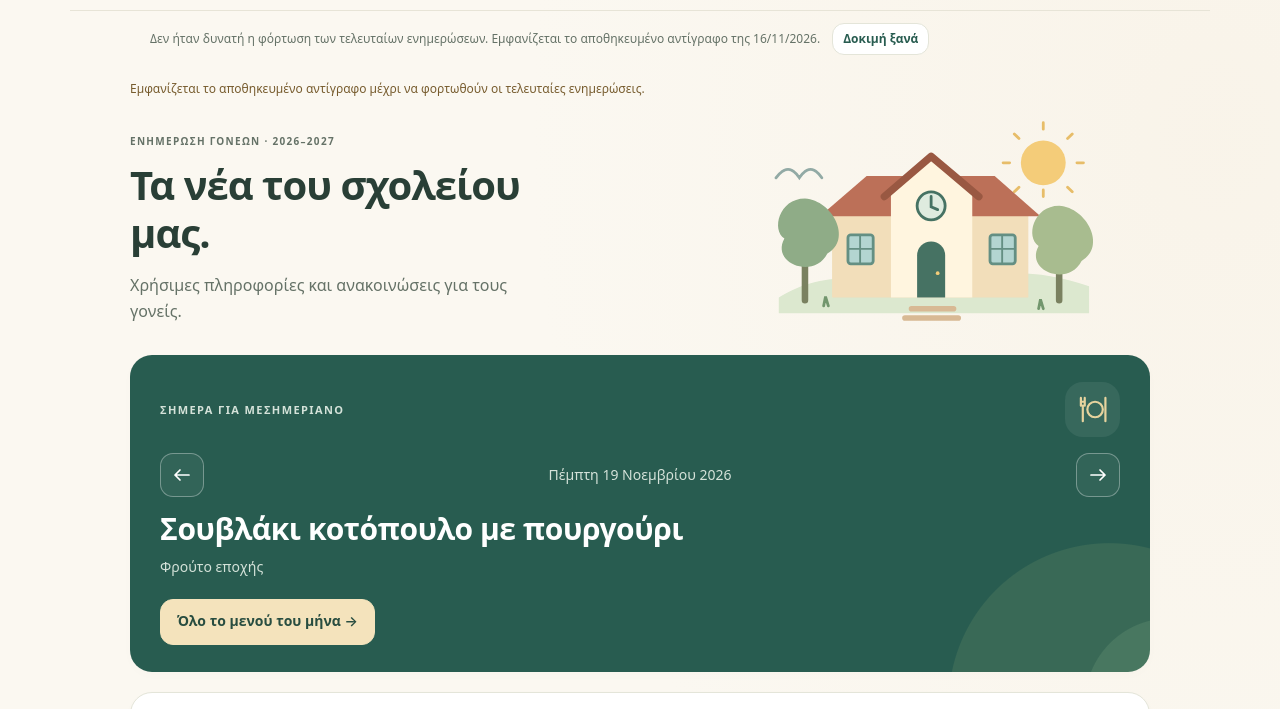
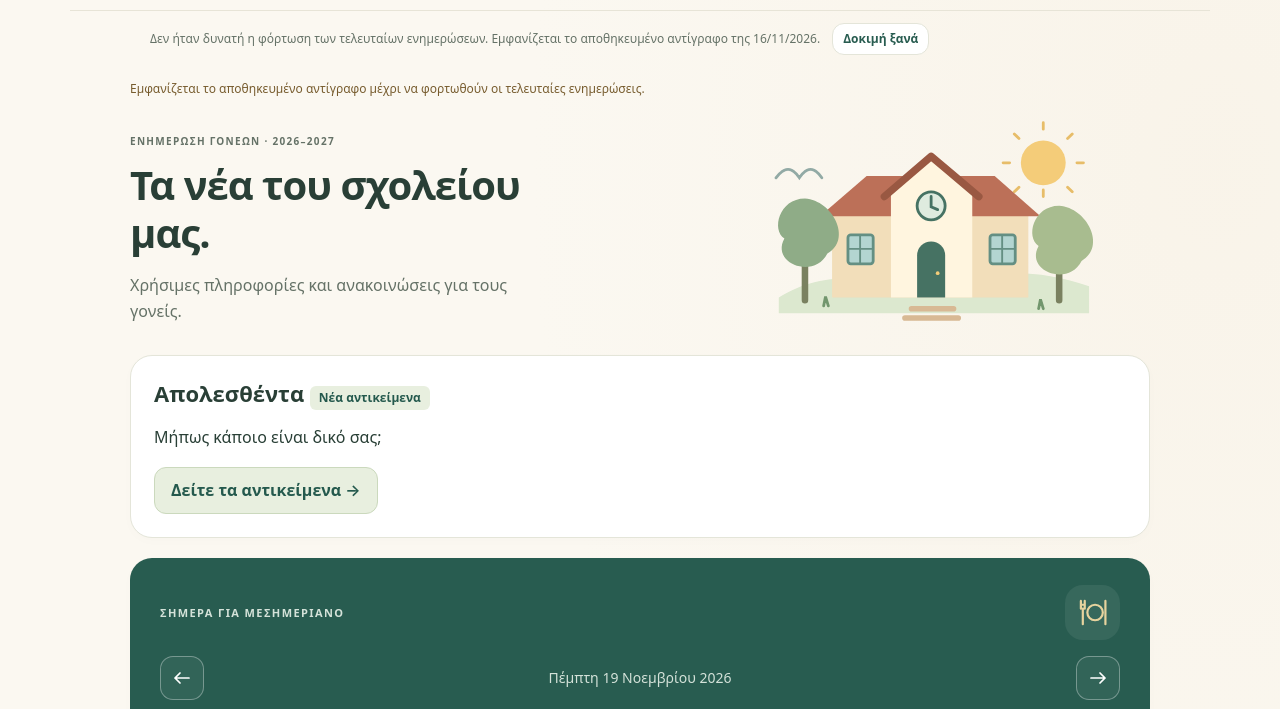
Before and after one commit to goneisknipiagogio-beep/school-hub, a plain HTML site: page index.html in a window 1280 px wide. Shown: the part 84-793 px from the top of the page. Drawn offline with Linux system fonts and the light colour scheme.

Commit message:
Refresh lost items and show new arrivals on home

```diff
--- a/app.js
+++ b/app.js
@@ -33,7 +33,7 @@ function weeklySummary(){
  const next=[...D.events].filter(e=>e[0]>sunday).sort((a,b)=>a[0].localeCompare(b[0]))[0];
  return '<section class="card info-section weekly-summary" aria-labelledby="weekly-summary-heading"><h2 id="weekly-summary-heading">Αυτή την εβδομάδα</h2><p class="muted">'+(monday.slice(0,7)===sunday.slice(0,7)?date(monday,{day:'numeric'}):date(monday))+' – '+date(sunday)+'</p>'+(entries.length?entries.map(eventCard).join(''):'<p>Δεν υπάρχουν προγραμματισμένες δραστηριότητες ή σημαντικές ημερομηνίες αυτή την εβδομάδα.</p>'+(next?'<h3>Προσεχώς</h3>'+eventCard(next):''))+'<a href="#calendar">Όλο το ημερολόγιο →</a></section>';
 }
-function home(){return `<div class="hero"><div><span class="eyebrow">Ενημέρωση γονέων · 2026–2027</span><h1>Τα νέα του σχολείου μας.</h1><p class="intro">Χρήσιμες πληροφορίες και ανακοινώσεις για τους γονείς.</p></div><div class="hero-art" aria-hidden="true"><img src="school.svg" alt="" width="400" height="230"></div></div>${registrationReminder()}<div class="home-daily-grid">${lunchCard()}${weeklySummary()}</div><div class="section-head"><h2>Τι θέλετε να δείτε;</h2></div><div class="grid two"><a class="card feature" href="#afterschool"><span class="icon">${icon('clock')}</span><span class="arrow">${icon('arrow')}</span><h2>Ολοήμερο</h2><p>Ώρες αποχώρησης και κόστος σίτισης.</p></a><a class="card feature" href="#teachers"><span class="icon">${icon('teacher')}</span><span class="arrow">${icon('arrow')}</span><h2>Οι δασκάλες μας</h2><p>Ημέρες και ώρες επικοινωνίας ανά τμήμα.</p></a></div><div class="section-head"><h2>Χρήσιμες πληροφορίες</h2></div><div class="grid two"><a class="card feature" href="#info"><h3>Απουσιάζει το παιδί;</h3><p>Πώς να ενημερώσετε το σχολείο έως τις 08:00. →</p></a><a class="card feature" href="#news"><h3>Ανακοινώσεις σχολείου</h3><p>Όλες οι ενημερώσεις του σχολείου σε ένα σημείο. →</p></a><a class="card feature" href="#lost-property"><h3>Απολεσθέντα</h3>${lostPropertyNewLabel()}<p>Μήπως είναι δικό σας; →</p></a><a class="card feature" href="#contact"><h3>Επικοινωνία</h3><p>Σχολείο και Σύνδεσμος Γονέων. →</p></a></div>`}
+function home(){return `<div class="hero"><div><span class="eyebrow">Ενημέρωση γονέων · 2026–2027</span><h1>Τα νέα του σχολείου μας.</h1><p class="intro">Χρήσιμες πληροφορίες και ανακοινώσεις για τους γονείς.</p></div><div class="hero-art" aria-hidden="true"><img src="school.svg" alt="" width="400" height="230"></div></div>${registrationReminder()}${lostPropertyHomeCard()}<div class="home-daily-grid">${lunchCard()}${weeklySummary()}</div><div class="section-head"><h2>Τι θέλετε να δείτε;</h2></div><div class="grid two"><a class="card feature" href="#afterschool"><span class="icon">${icon('clock')}</span><span class="arrow">${icon('arrow')}</span><h2>Ολοήμερο</h2><p>Ώρες αποχώρησης και κόστος σίτισης.</p></a><a class="card feature" href="#teachers"><span class="icon">${icon('teacher')}</span><span class="arrow">${icon('arrow')}</span><h2>Οι δασκάλες μας</h2><p>Ημέρες και ώρες επικοινωνίας ανά τμήμα.</p></a></div><div class="section-head"><h2>Χρήσιμες πληροφορίες</h2></div><div class="grid two"><a class="card feature" href="#info"><h3>Απουσιάζει το παιδί;</h3><p>Πώς να ενημερώσετε το σχολείο έως τις 08:00. →</p></a><a class="card feature" href="#news"><h3>Ανακοινώσεις σχολείου</h3><p>Όλες οι ενημερώσεις του σχολείου σε ένα σημείο. →</p></a><a class="card feature" href="#lost-property"><h3>Απολεσθέντα</h3>${lostPropertyNewLabel()}<p>Μήπως είναι δικό σας; →</p></a><a class="card feature" href="#contact"><h3>Επικοινωνία</h3><p>Σχολείο και Σύνδεσμος Γονέων. →</p></a></div>`}
 function teachers(){return D.teachers.map(t=>`<article class="card teacher"><span class="avatar">${esc(t.class)}</span><div><span class="muted">Τμήμα ${esc(t.class)}</span><h2>${esc(t.name)}</h2><span class="pill">${esc(t.day)}</span><div class="hours">${esc(t.time)}</div></div></article>`).join('')}
 function teacherPage(){return head('Οι δασκάλες μας','Βρείτε την ημέρα και την ώρα επίσκεψης για το τμήμα σας.')+`<div class="notice">Ενημερώστε εκ των προτέρων τη δασκάλα για την ημερομηνία που σας εξυπηρετεί.</div><div class="grid two">${teachers()}</div>${source('notice')}`}
 function afterschool(){return head('Το ολοήμερο','Ωράριο και σίτιση · Σχολική χρονιά 2026–2027')+`<div class="grid two"><section class="card today"><h2>Ώρες αποχώρησης</h2><h1>15:05 / 16:00</h1><p>Σύμφωνα με την ώρα που δηλώσατε στην εγγραφή. Το ολοήμερο ξεκινά μετά το πρωινό πρόγραμμα, στις 13:05.</p><p class="muted">Παρακαλείστε να τηρείτε την ώρα παραλαβής.</p></section><section class="card"><h2>Πληρωμή σίτισης</h2><p>Την <strong>πρώτη εβδομάδα κάθε μήνα</strong>, στη Διεύθυνση του σχολείου, το πρωί κατά την προσέλευση.</p><p class="muted">Η φοίτηση στο ολοήμερο είναι δωρεάν. Τα ποσά αφορούν τη σίτιση.</p></section></div><div class="section-head"><h2>Κόστος ανά μήνα</h2></div><section class="card">${D.fees.map(f=>`<div class="fee"><span>${esc(f[0])}</span><strong>€${f[1]}</strong></div>`).join('')}</section><div class="notice">Για τροφικές αλλεργίες ενημερώστε απευθείας το σχολείο και παραδώστε το σχετικό έντυπο.</div>${source('fees')}`}
--- a/index.html
+++ b/index.html
@@ -24,7 +24,7 @@
 <link rel="icon" href="/favicon.svg" type="image/svg+xml">
 <link rel="icon" href="/favicon.png" type="image/png" sizes="32x32">
 <link rel="apple-touch-icon" href="/apple-touch-icon.png" sizes="180x180">
-<meta name="theme-color" content="#24594d"><title>Ενημέρωση Γονέων · Κ' Νηπιαγωγείο Λεμεσού</title><link rel="stylesheet" href="style.css?v=20261112-desktop-layout"><script src="data.js?v=20261116-snapshot" defer></script><script src="calendar.js?v=20261112-completed-photo" defer></script><script src="connection.js?v=20261115-news-loading" defer></script><script src="menu.js?v=20261101-notice" defer></script><script src="icons.js" defer></script><script src="lunch.js?v=20261101-schooldays" defer></script><script src="school-info.js?v=20261028-info" defer></script><script src="calendar-export.js?v=20261029-google-only" defer></script><script src="invitation-share.js?v=20261030-calendar" defer></script><script src="home-shortcut.js?v=20261110-bold-notifications" defer></script><script src="photography.js?v=20261111-reminder" defer></script><script src="lost-property.js?v=20261112-home" defer></script><script src="search.js?v=20261112-edea-help" defer></script><script src="notifications-config.js?v=20261109" defer></script><script src="notifications.js?v=20261111-registration-fix" defer></script><script src="app.js?v=20261117-home" defer></script></head>
+<meta name="theme-color" content="#24594d"><title>Ενημέρωση Γονέων · Κ' Νηπιαγωγείο Λεμεσού</title><link rel="stylesheet" href="style.css?v=20261112-desktop-layout"><script src="data.js?v=20261116-snapshot" defer></script><script src="calendar.js?v=20261112-completed-photo" defer></script><script src="connection.js?v=20261115-news-loading" defer></script><script src="menu.js?v=20261101-notice" defer></script><script src="icons.js" defer></script><script src="lunch.js?v=20261101-schooldays" defer></script><script src="school-info.js?v=20261028-info" defer></script><script src="calendar-export.js?v=20261029-google-only" defer></script><script src="invitation-share.js?v=20261030-calendar" defer></script><script src="home-shortcut.js?v=20261110-bold-notifications" defer></script><script src="photography.js?v=20261111-reminder" defer></script><script src="lost-property.js?v=20261119-items" defer></script><script src="search.js?v=20261112-edea-help" defer></script><script src="notifications-config.js?v=20261109" defer></script><script src="notifications.js?v=20261111-registration-fix" defer></script><script src="app.js?v=20261119-lost-items" defer></script></head>
 <body>
 <a class="skip" href="#content">Μετάβαση στο περιεχόμενο</a>
 <header><a class="brand" href="#home"><span class="mark"><svg class="ui-icon" viewBox="0 0 24 24" fill="none" stroke="currentColor" stroke-width="1.7" stroke-linecap="round" stroke-linejoin="round" aria-hidden="true"><circle cx="12" cy="12" r="4"/><path d="M12 2v2m0 16v2M2 12h2m16 0h2M5 5l1 1m12 12 1 1M5 19l1-1M18 6l1-1"/></svg></span><span>Ενημέρωση Γονέων<small>Κ' Νηπιαγωγείο Λεμεσού (Αγ. Παντελεήμονα)</small></span></a><div class="header-actions"><span class="year">2026–2027</span><button type="button" class="site-search-open" id="site-search-open" aria-label="Αναζήτηση" aria-haspopup="dialog"><svg class="ui-icon" viewBox="0 0 24 24" fill="none" stroke="currentColor" stroke-width="1.8" stroke-linecap="round" aria-hidden="true"><circle cx="10.5" cy="10.5" r="6.5"/><path d="m16 16 5 5"/></svg></button></div></header>
--- a/lost-property.js
+++ b/lost-property.js
@@ -1,32 +1,26 @@
 // Update this date whenever items are added or collected.
-const lostPropertyUpdated="2026-11-11";
+const lostPropertyUpdated="2026-11-19";
 const lostPropertyItems=[
  {
-  "src": "lost-property-20261111-1.webp",
-  "added": "2026-11-11",
+  "src": "lost-property-20261119-1.webp",
+  "added": "2026-11-19",
   "width": 960,
   "height": 1280,
-  "alt": "Κρεμ ζακέτα με κουκούλα, πολύχρωμες καρδιές και γράμματα."
+  "alt": "Τζιν μπουφάν με κουμπιά και δύο τσέπες στο μπροστινό μέρος."
  },
  {
-  "src": "lost-property-20261111-2.webp",
-  "added": "2026-11-11",
+  "src": "lost-property-20261119-2.webp",
+  "added": "2026-11-19",
   "width": 960,
   "height": 1280,
-  "alt": "Πράσινο φούτερ με κουκούλα και σχέδιο Boston Celtics."
+  "alt": "Μπορντό ζακέτα με κουκούλα και φερμουάρ."
  },
  {
-  "src": "lost-property-20261111-3.webp",
-  "added": "2026-11-11",
+  "src": "lost-property-20261119-3.webp",
+  "added": "2026-11-19",
   "width": 960,
   "height": 1280,
-  "alt": "Ροζ μεταλλιζέ αμάνικο μπουφάν με φερμουάρ."
- },
- {
-  "src": "lost-property-20261103-4.webp",
-  "width": 960,
-  "height": 1191,
-  "alt": "Φούξια ζακέτα με κουκούλα και σχέδιο στο στήθος."
+  "alt": "Μαύρη ζακέτα Puma με φερμουάρ και λευκές λεπτομέρειες."
  }
 ];
 function lostPropertyHasNew(){return lostPropertyItems.some(item=>announcementIsNew(item.added))}
```
Also changed, not shown: lost-property-20261119-1.webp (added), lost-property-20261119-2.webp (added), lost-property-20261119-3.webp (added).
